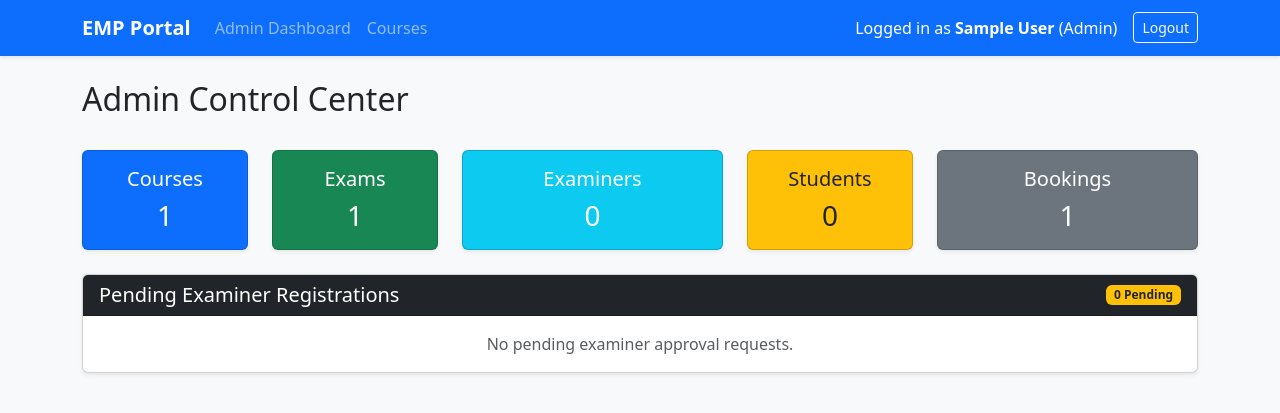
After one commit to Abh10705/mad1_project, a Flask app: page /admin/dashboard in a window 1280 px wide. The commit adds this page. Shown: the top 413 px of the page. Run offline with Flask 3, Linux system fonts and the light colour scheme; a user stored in the database is signed in; tables that the repository leaves empty hold one stand-in row (values such as "Sample post").

Commit message:
admin dashboard wokring

```diff
--- a/app.py
+++ b/app.py
@@ -2,12 +2,11 @@ from flask import Flask, render_template, request, redirect, url_for, flash
 from flask_login import LoginManager, login_user, logout_user, login_required, current_user
 from config import Config
 from database import db
-from models import User
+from models import User, Course, Examination, Booking
 
 app = Flask(__name__)
 app.config.from_object(Config)
 
-# Initialize SQLAlchemy with Flask app
 db.init_app(app)
 
 login_manager = LoginManager(app)
@@ -16,13 +15,20 @@ login_manager.login_message_category = 'warning'
 
 @login_manager.user_loader
 def load_user(user_id):
-    return User.query.get(int(user_id))
+    # Updated to SQLAlchemy 2.0 style to avoid legacy warnings
+    return db.session.get(User, int(user_id))
 
 @app.route('/')
 def home():
-    if current_user.is_authenticated:
-        return f"Hello, {current_user.name}! Role: {current_user.role}. <a href='/logout'>Logout</a>"
-    return redirect(url_for('login'))
+    if not current_user.is_authenticated:
+        return redirect(url_for('login'))
+
+    if current_user.role == 'admin':
+        return redirect(url_for('admin_dashboard'))
+    elif current_user.role == 'examiner':
+        return f"Welcome Examiner {current_user.name}! (Dashboard coming next)"
+    elif current_user.role == 'student':
+        return f"Welcome Student {current_user.name}! (Dashboard coming next)"
 
 @app.route('/login', methods=['GET', 'POST'])
 def login():
@@ -101,5 +107,68 @@ def logout():
     flash('You have been logged out.', 'info')
     return redirect(url_for('login'))
 
+# --- ADMIN ROUTES ---
+
+@app.route('/admin/dashboard')
+@login_required
+def admin_dashboard():
+    if current_user.role != 'admin':
+        flash('Unauthorized access.', 'danger')
+        return redirect(url_for('home'))
+
+    total_courses = Course.query.count()
+    total_exams = Examination.query.count()
+    total_examiners = User.query.filter_by(role='examiner', status='approved').count()
+    total_students = User.query.filter_by(role='student').count()
+    total_bookings = Booking.query.count()
+
+    pending_examiners = User.query.filter_by(role='examiner', status='pending').all()
+
+    return render_template(
+        'admin_dashboard.html',
+        total_courses=total_courses,
+        total_exams=total_exams,
+        total_examiners=total_examiners,
+        total_students=total_students,
+        total_bookings=total_bookings,
+        pending_examiners=pending_examiners
+    )
+
+@app.route('/admin/courses')
+@login_required
+def manage_courses():
+    if current_user.role != 'admin':
+        flash('Unauthorized access.', 'danger')
+        return redirect(url_for('home'))
+    return "Course Management Section (Coming in next step)"
+
+@app.route('/admin/approve-examiner/<int:user_id>')
+@login_required
+def approve_examiner(user_id):
+    if current_user.role != 'admin':
+        flash('Unauthorized access.', 'danger')
+        return redirect(url_for('home'))
+
+    examiner = db.session.get(User, user_id)
+    if examiner and examiner.role == 'examiner':
+        examiner.status = 'approved'
+        db.session.commit()
+        flash(f'Examiner {examiner.name} approved successfully!', 'success')
+    return redirect(url_for('admin_dashboard'))
+
+@app.route('/admin/deactivate-examiner/<int:user_id>')
+@login_required
+def deactivate_examiner(user_id):
+    if current_user.role != 'admin':
+        flash('Unauthorized access.', 'danger')
+        return redirect(url_for('home'))
+
+    examiner = db.session.get(User, user_id)
+    if examiner and examiner.role == 'examiner':
+        examiner.status = 'deactivated'
+        db.session.commit()
+        flash(f'Examiner {examiner.name} account deactivated.', 'warning')
+    return redirect(url_for('admin_dashboard'))
+
 if __name__ == '__main__':
-    app.run(host='127.0.0.1', port=8080, debug=True)
+    app.run(host='127.0.0.1', port=5000, debug=True)
--- /dev/null
+++ b/templates/admin_dashboard.html
@@ -0,0 +1,82 @@
+{% extends 'base.html' %}
+
+{% block title %}Admin Dashboard - EMP{% endblock %}
+
+{% block content %}
+<div class="d-flex justify-content-between align-items-center mb-4">
+    <h2>Admin Control Center</h2>
+</div>
+
+<!-- Stat Cards -->
+<div class="row mb-4">
+    <div class="col-md-2">
+        <div class="card bg-primary text-white text-center p-3 shadow-sm">
+            <h5>Courses</h5>
+            <h3 class="mb-0">{{ total_courses }}</h3>
+        </div>
+    </div>
+    <div class="col-md-2">
+        <div class="card bg-success text-white text-center p-3 shadow-sm">
+            <h5>Exams</h5>
+            <h3 class="mb-0">{{ total_exams }}</h3>
+        </div>
+    </div>
+    <div class="col-md-3">
+        <div class="card bg-info text-white text-center p-3 shadow-sm">
+            <h5>Examiners</h5>
+            <h3 class="mb-0">{{ total_examiners }}</h3>
+        </div>
+    </div>
+    <div class="col-md-2">
+        <div class="card bg-warning text-dark text-center p-3 shadow-sm">
+            <h5>Students</h5>
+            <h3 class="mb-0">{{ total_students }}</h3>
+        </div>
+    </div>
+    <div class="col-md-3">
+        <div class="card bg-secondary text-white text-center p-3 shadow-sm">
+            <h5>Bookings</h5>
+            <h3 class="mb-0">{{ total_bookings }}</h3>
+        </div>
+    </div>
+</div>
+
+<!-- Pending Examiner Approvals -->
+<div class="card shadow-sm mb-4">
+    <div class="card-header bg-dark text-white d-flex justify-content-between align-items-center">
+        <h5 class="mb-0">Pending Examiner Registrations</h5>
+        <span class="badge bg-warning text-dark">{{ pending_examiners|length }} Pending</span>
+    </div>
+    <div class="card-body p-0">
+        {% if pending_examiners %}
+            <div class="table-responsive">
+                <table class="table table-hover align-middle mb-0">
+                    <thead class="table-light">
+                        <tr>
+                            <th>Name</th>
+                            <th>Username</th>
+                            <th>Email</th>
+                            <th class="text-end">Actions</th>
+                        </tr>
+                    </thead>
+                    <tbody>
+                        {% for examiner in pending_examiners %}
+                            <tr>
+                                <td><strong>{{ examiner.name }}</strong></td>
+                                <td>{{ examiner.username }}</td>
+                                <td>{{ examiner.email }}</td>
+                                <td class="text-end">
+                                    <a href="{{ url_for('approve_examiner', user_id=examiner.id) }}" class="btn btn-success btn-sm me-1">Approve</a>
+                                    <a href="{{ url_for('deactivate_examiner', user_id=examiner.id) }}" class="btn btn-danger btn-sm">Reject</a>
+                                </td>
+                            </tr>
+                        {% endfor %}
+                    </tbody>
+                </table>
+            </div>
+        {% else %}
+            <div class="p-3 text-muted text-center">No pending examiner approval requests.</div>
+        {% endif %}
+    </div>
+</div>
+{% endblock %}
--- a/templates/base.html
+++ b/templates/base.html
@@ -12,19 +12,42 @@
     <!-- Navigation Bar -->
     <nav class="navbar navbar-expand-lg navbar-dark bg-primary shadow-sm mb-4">
         <div class="container">
-            <a class="navbar-brand fw-bold" href="/">ExamPortal</a>
-            <span class="navbar-text text-white small">
-                Examination Management System
-            </span>
+            <a class="navbar-link navbar-brand fw-bold" href="{{ url_for('home') }}">EMP Portal</a>
+            <button class="navbar-toggler" type="button" data-bs-toggle="collapse" data-bs-target="#navbarNav">
+                <span class="navbar-toggler-icon"></span>
+            </button>
+
+            <div class="collapse navbar-collapse" id="navbarNav">
+                <ul class="navbar-nav me-auto">
+                    {% if current_user.is_authenticated %}
+                        {% if current_user.role == 'admin' %}
+                            <li class="nav-item"><a class="nav-link" href="{{ url_for('admin_dashboard') }}">Admin Dashboard</a></li>
+                            <li class="nav-item"><a class="nav-link" href="{{ url_for('manage_courses') }}">Courses</a></li>
+                        {% elif current_user.role == 'examiner' %}
+                            <li class="nav-item"><a class="nav-link" href="#">Examiner Dashboard</a></li>
+                        {% elif current_user.role == 'student' %}
+                            <li class="nav-item"><a class="nav-link" href="#">Student Dashboard</a></li>
+                        {% endif %}
+                    {% endif %}
+                </ul>
+
+                <ul class="navbar-nav ms-auto">
+                    {% if current_user.is_authenticated %}
+                        <li class="nav-item"><span class="nav-link text-white">Logged in as <strong>{{ current_user.name }}</strong> ({{ current_user.role | capitalize }})</span></li>
+                        <li class="nav-item"><a class="btn btn-outline-light btn-sm ms-2 mt-1" href="{{ url_for('logout') }}">Logout</a></li>
+                    {% else %}
+                        <li class="nav-item"><a class="nav-link" href="{{ url_for('login') }}">Login</a></li>
+                        <li class="nav-item"><a class="nav-link" href="{{ url_for('register') }}">Register</a></li>
+                    {% endif %}
+                </ul>
+            </div>
         </div>
     </nav>
 
-    <!-- Main Content Container -->
-    <main class="container my-4">
-        {% block content %}
-        <!-- Page-specific content goes here -->
-        {% endblock %}
-    </main>
+    <!-- Main Container -->
+    <div class="container mb-5">
+        {% block content %}{% endblock %}
+    </div>
 
     <!-- Bootstrap 5 JS Bundle -->
     <script src="https://cdn.jsdelivr.net/npm/bootstrap@5.3.0/dist/js/bootstrap.bundle.min.js"></script>
```
